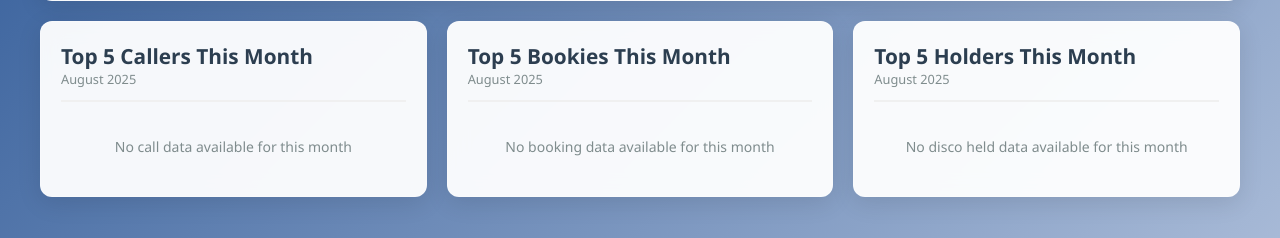
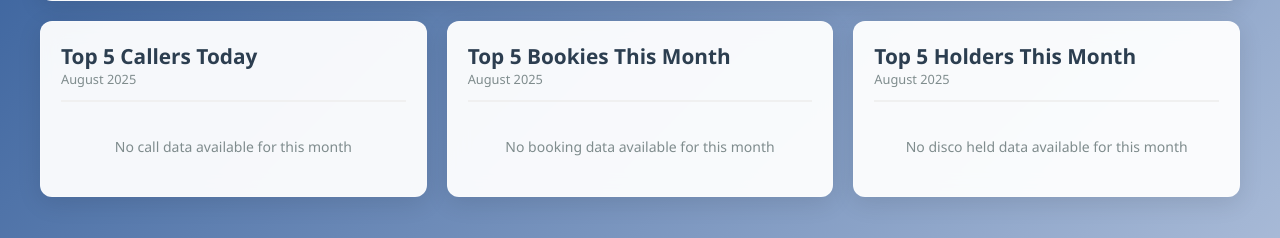
Before and after one commit to adrianaaranguren/TV_DASHBOARD, a Flask app: page / in a window 1280 px wide. Shown: the part 171-409 px from the top of the page. Run offline with Flask 3, Linux system fonts and the light colour scheme; data that the repository does not hold is empty.

Commit message:
Change Top 5 Callers from monthly to daily tracking

```diff
--- a/app.py
+++ b/app.py
@@ -81,6 +81,13 @@ def get_last_30_days_dates():
     end_today = today.replace(hour=23, minute=59, second=59, microsecond=999999)
     return start_30_days_ago, end_today
 
+def get_today_dates():
+    """Get start and end dates for today"""
+    today = datetime.now()
+    start_of_day = today.replace(hour=0, minute=0, second=0, microsecond=0)
+    end_of_day = today.replace(hour=23, minute=59, second=59, microsecond=999999)
+    return start_of_day, end_of_day
+
 @app.route('/')
 def dashboard():
     try:
@@ -90,15 +97,16 @@ def dashboard():
         # Get date ranges
         week_start, week_end = get_current_week_dates()
         month_start, month_end = get_current_month_dates()
+        today_start, today_end = get_today_dates()
 
-        # Top 5 callers this month
+        # Top 5 callers today
         calls_collection = db.calls
         pipeline_calls = [
             {
                 "$match": {
                     "hubspotData.properties.hs_createdate": {
-                        "$gte": month_start.isoformat() + "Z",
-                        "$lte": month_end.isoformat() + "Z"
+                        "$gte": today_start.isoformat() + "Z",
+                        "$lte": today_end.isoformat() + "Z"
                     },
                     "hubspotData.properties.hubspot_owner_id": {"$ne": None}
                 }
--- a/templates/dashboard.html
+++ b/templates/dashboard.html
@@ -271,7 +271,7 @@
             <div class="card">
                 <div class="card-header">
                     <div>
-                        <div class="card-title">Top 5 Callers This Month</div>
+                        <div class="card-title">Top 5 Callers Today</div>
                         <div class="card-subtitle">{{ current_month }}</div>
                     </div>
                 </div>
```
